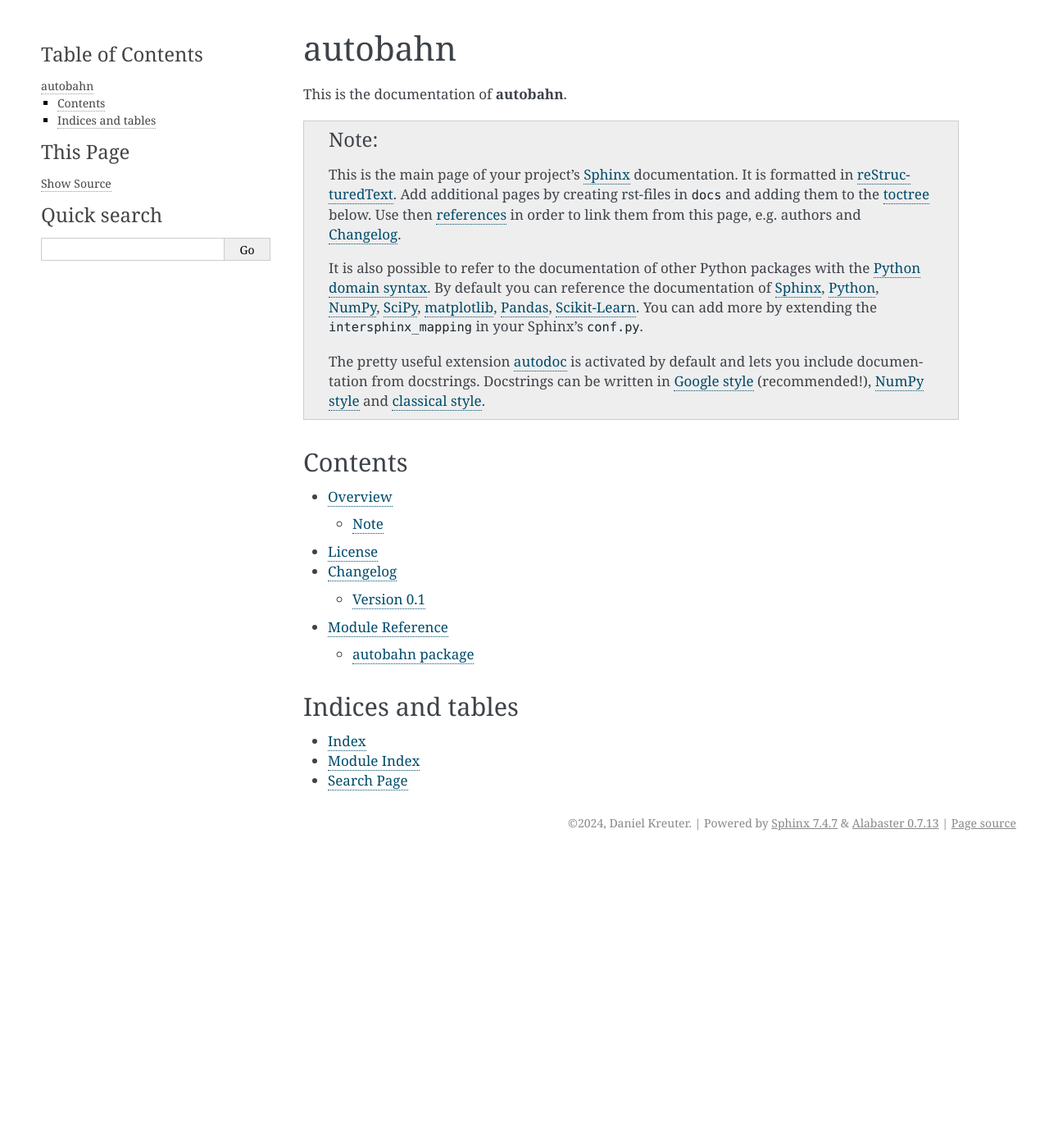
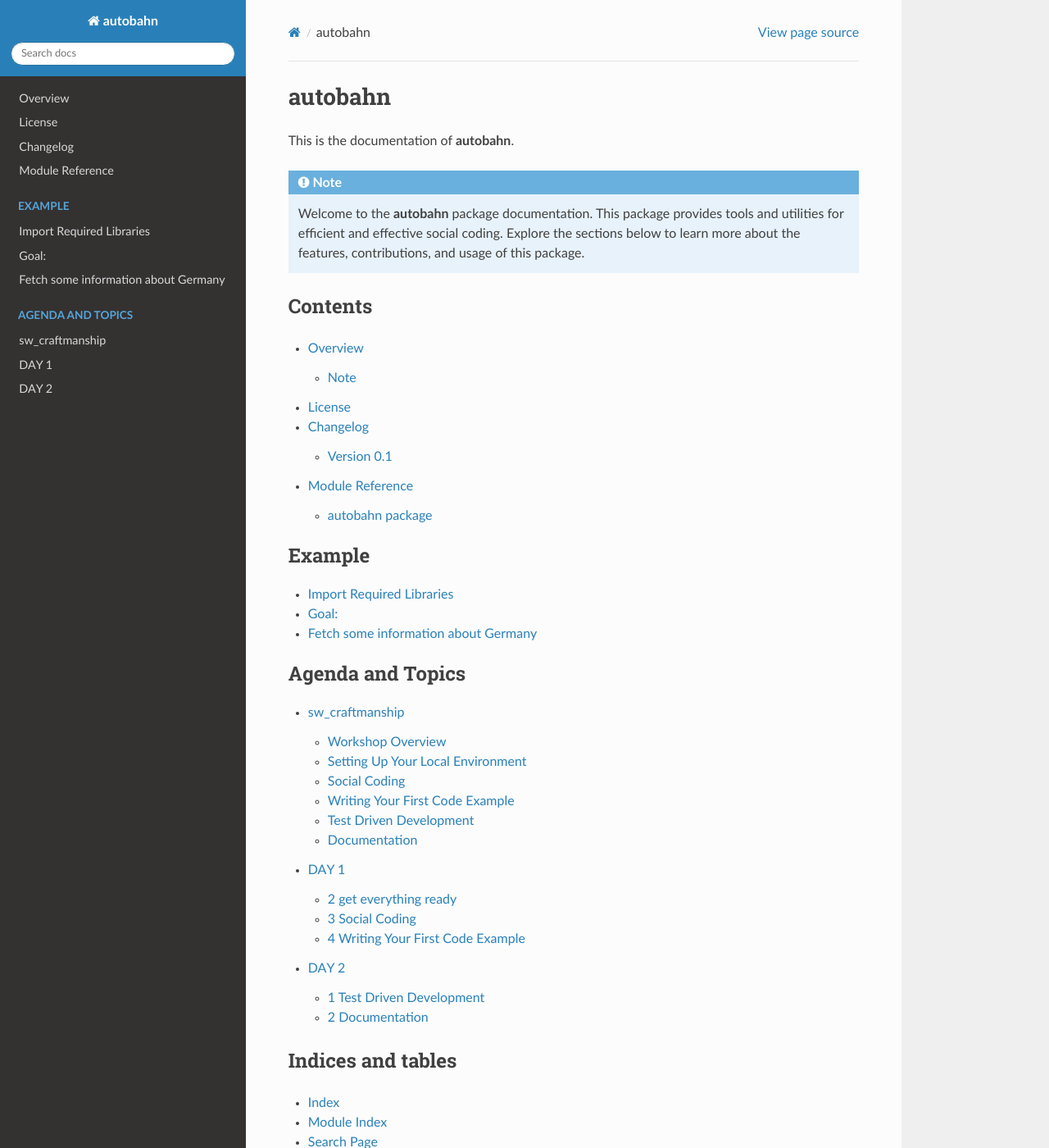
Before and after one commit to DKreuter/sw_craftmanship, a Sphinx documentation site: the page built from docs/index.rst, in a window 1280 px wide and 1400 px high. Shown: the whole window at 82% size. Built offline with Sphinx 7.4.7 and the Read the Docs theme 3.1.0, drawn with Linux system fonts in a browser that asks for light colours; some of the changed text lies outside the part shown.

Commit message:
add aditional md to docu
Signed-off-by: Daniel Kreuter <DanielChristopher.Kreuter@de.bosch.com>

```diff
--- a/docs/api/autobahn.rst
+++ b/docs/api/autobahn.rst
@@ -4,10 +4,10 @@ autobahn package
 Submodules
 ----------
 
-autobahn.skeleton module
+autobahn.autobahn module
 ------------------------
 
-.. automodule:: autobahn.skeleton
+.. automodule:: autobahn.autobahn
    :members:
    :undoc-members:
    :show-inheritance:
--- a/docs/conf.py
+++ b/docs/conf.py
@@ -72,13 +72,21 @@ extensions = [
     "sphinx.ext.ifconfig",
     "sphinx.ext.mathjax",
     "sphinx.ext.napoleon",
+    "myst_parser",
+    'nbsphinx',
+    'nbsphinx_link',
+    'jupyter_sphinx'
 ]
 
 # Add any paths that contain templates here, relative to this directory.
 templates_path = ["_templates"]
 
 # The suffix of source filenames.
-source_suffix = ".rst"
+source_suffix = {
+    '.rst': 'restructuredtext',
+    '.txt': 'restructuredtext',
+    '.md': 'markdown',
+}
 
 # The encoding of source files.
 # source_encoding = 'utf-8-sig'
@@ -153,7 +161,7 @@ todo_emit_warnings = True
 
 # The theme to use for HTML and HTML Help pages.  See the documentation for
 # a list of builtin themes.
-html_theme = "alabaster"
+html_theme = "sphinx_rtd_theme"
 
 # Theme options are theme-specific and customize the look and feel of a theme
 # further.  For a list of options available for each theme, see the
@@ -162,6 +170,7 @@ html_theme_options = {
     "sidebar_width": "300px",
     "page_width": "1200px"
 }
+
 
 # Add any paths that contain custom themes here, relative to this directory.
 # html_theme_path = []
--- /dev/null
+++ b/docs/example.rst
@@ -0,0 +1,5 @@
+.. toctree::
+   :maxdepth: 2
+   :caption: Getting Started
+
+   example/introduction_sample.ipynb
--- a/docs/index.rst
+++ b/docs/index.rst
@@ -6,21 +6,9 @@ This is the documentation of **autobahn**.
 
 .. note::
 
-    This is the main page of your project's `Sphinx`_ documentation.
-    It is formatted in `reStructuredText`_. Add additional pages
-    by creating rst-files in ``docs`` and adding them to the `toctree`_ below.
-    Use then `references`_ in order to link them from this page, e.g.
-    :ref:`authors` and :ref:`changes`.
-
-    It is also possible to refer to the documentation of other Python packages
-    with the `Python domain syntax`_. By default you can reference the
-    documentation of `Sphinx`_, `Python`_, `NumPy`_, `SciPy`_, `matplotlib`_,
-    `Pandas`_, `Scikit-Learn`_. You can add more by extending the
-    ``intersphinx_mapping`` in your Sphinx's ``conf.py``.
-
-    The pretty useful extension `autodoc`_ is activated by default and lets
-    you include documentation from docstrings. Docstrings can be written in
-    `Google style`_ (recommended!), `NumPy style`_ and `classical style`_.
+    Welcome to the **autobahn** package documentation.
+    This package provides tools and utilities for efficient and effective social coding.
+    Explore the sections below to learn more about the features, contributions, and usage of this package.
 
 
 Contents
@@ -35,6 +23,19 @@ Contents
    Authors <authors>
    Changelog <changelog>
    Module Reference <api/modules>
+
+.. toctree::
+   :maxdepth: 2
+   :caption: Example
+
+   example
+
+.. toctree::
+   :maxdepth: 2
+   :caption: Agenda and Topics
+
+   AGENDA
+   TOPICS
 
 
 Indices and tables
```
Also changed, not shown: docs/AGENDA.md (added, +2 -0 lines), docs/TOPICS.md (added, +2 -0 lines), .topics.md, docs/example/introduction_sample.ipynb (added), 1 other file.
